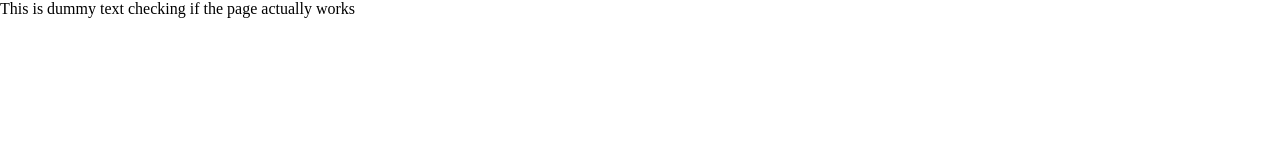
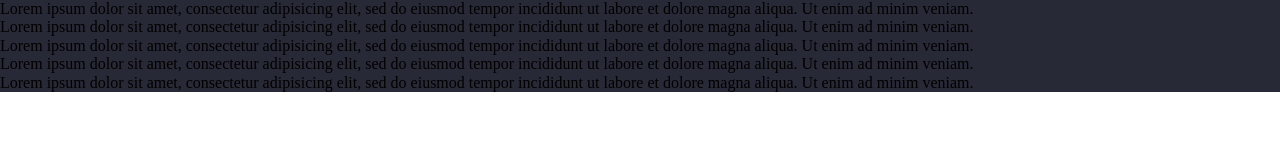
Before and after one commit to avicndugu/chingu-projects, a plain HTML site: page index.html in a window 1280 px wide. Drawn offline with Linux system fonts and the light colour scheme.

Commit message:
Full-width container created withprimary panels and primary background color is set

```diff
--- a/css/main.css
+++ b/css/main.css
@@ -0,0 +1,4 @@
+.full-page {
+    width: 100%;
+    background-color: #282936;
+}
--- a/index.html
+++ b/index.html
@@ -7,7 +7,25 @@
         <link rel="stylesheet" type="text/css" href="css/main.css">
     </head>
     <body>
-        This is dummy text checking if the page actually works
+        <div class="full-page">
+            <div class="nav-panel">
+                Lorem ipsum dolor sit amet, consectetur adipisicing elit, sed do eiusmod tempor incididunt ut labore et dolore magna aliqua. Ut enim ad minim veniam.
+            </div>
+            <div class="reddit-panel">
+                Lorem ipsum dolor sit amet, consectetur adipisicing elit, sed do eiusmod tempor incididunt ut labore et dolore magna aliqua. Ut enim ad minim veniam.
+            </div>
+            <div class="main-panel">
+                <div class="history-feed">
+                    Lorem ipsum dolor sit amet, consectetur adipisicing elit, sed do eiusmod tempor incididunt ut labore et dolore magna aliqua. Ut enim ad minim veniam.
+                </div>
+                <div class="time-feed">
+                    Lorem ipsum dolor sit amet, consectetur adipisicing elit, sed do eiusmod tempor incididunt ut labore et dolore magna aliqua. Ut enim ad minim veniam.
+                </div>
+            </div>
+            <div class="github-panel">
+                Lorem ipsum dolor sit amet, consectetur adipisicing elit, sed do eiusmod tempor incididunt ut labore et dolore magna aliqua. Ut enim ad minim veniam.
+            </div>
+        </div>
         <script type="text/javascript" src="js/main.js"></script>
     </body>
 </html>
```
